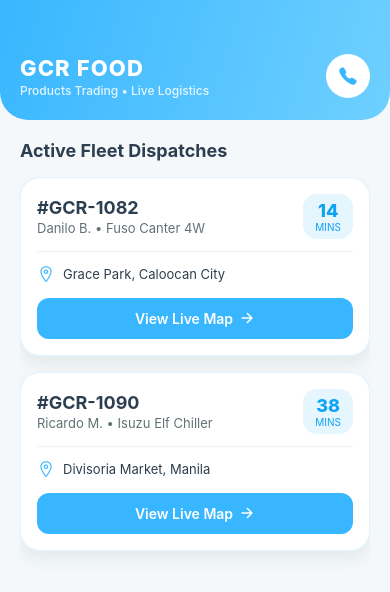
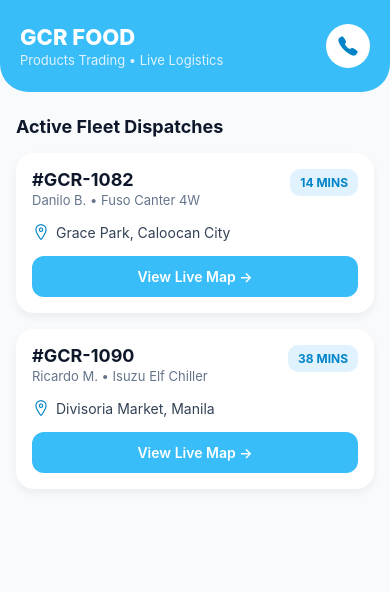
Before and after one commit to danilobrenio21/gcr-truck-track-app, a React Native app: screen / in a window 390 px wide. Shown: the top 592 px of the page. Built offline with nearby package versions, Linux system fonts and the light colour scheme.

Commit message:
Update App.js

```diff
--- a/App.js
+++ b/App.js
@@ -1,23 +1,216 @@
-import React, { useState } from 'react';
-import { StatusBar } from 'expo-status-bar';
-import { StyleSheet, View } from 'react-native';
-import DashboardScreen from './src/screens/DashboardScreen';
-import LiveMapScreen from './src/screens/LiveMapScreen';
+import React, { useState, useEffect, useRef } from 'react';
+import {
+  StyleSheet,
+  View,
+  Text,
+  TouchableOpacity,
+  SafeAreaView,
+  Linking,
+} from 'react-native';
+import MapView, { Marker, Polyline } from 'react-native-maps';
+import { Ionicons } from '@expo/vector-icons';
+
+const DISPATCHES = [
+  {
+    id: 'GCR-1082',
+    driver: 'Danilo B.',
+    vehicle: 'Fuso Canter 4W',
+    destinationName: 'Grace Park, Caloocan City',
+    contact: '8634-7097',
+    eta: '14 MINS',
+    origin: { latitude: 14.6507, longitude: 120.9575 }, // Navotas/Malabon side
+    destination: { latitude: 14.6438, longitude: 120.9858 }, // Grace Park
+  },
+  {
+    id: 'GCR-1090',
+    driver: 'Ricardo M.',
+    vehicle: 'Isuzu Elf Chiller',
+    destinationName: 'Divisoria Market, Manila',
+    contact: '8634-7098',
+    eta: '38 MINS',
+    origin: { latitude: 14.635, longitude: 120.96 },
+    destination: { latitude: 14.601, longitude: 120.973 },
+  },
+];
 
 export default function App() {
-  const [activeDelivery, setActiveDelivery] = useState(null);
+  const [selectedTruck, setSelectedTruck] = useState(null);
+  const [routeCoordinates, setRouteCoordinates] = useState([]);
+  const [truckCoordIndex, setTruckCoordIndex] = useState(0);
+  const mapRef = useRef(null);
+
+  // Fetch actual turn-by-turn road route via OSRM
+  useEffect(() => {
+    if (!selectedTruck) return;
+
+    const { origin, destination } = selectedTruck;
+    const url = `https://router.project-osrm.org/route/v1/driving/${origin.longitude},${origin.latitude};${destination.longitude},${destination.latitude}?overview=full&geometries=geojson`;
+
+    fetch(url)
+      .then((res) => res.json())
+      .then((data) => {
+        if (data.routes && data.routes[0]) {
+          const coords = data.routes[0].geometry.coordinates.map(([lng, lat]) => ({
+            latitude: lat,
+            longitude: lng,
+          }));
+          setRouteCoordinates(coords);
+          setTruckCoordIndex(0);
+
+          // Auto-fit map to the route
+          mapRef.current?.fitToCoordinates(coords, {
+            edgePadding: { top: 80, right: 60, bottom: 180, left: 60 },
+            animated: true,
+          });
+        }
+      })
+      .catch((err) => {
+        console.warn('Routing fetch failed, falling back to direct line:', err);
+        setRouteCoordinates([origin, destination]);
+      });
+  }, [selectedTruck]);
+
+  // Live truck simulation: moves along route every 2 seconds
+  useEffect(() => {
+    if (!routeCoordinates.length) return;
+
+    const interval = setInterval(() => {
+      setTruckCoordIndex((prev) => {
+        if (prev + 1 < routeCoordinates.length) {
+          return prev + 1;
+        }
+        return prev;
+      });
+    }, 2000);
+
+    return () => clearInterval(interval);
+  }, [routeCoordinates]);
+
+  // Dashboard List View
+  if (!selectedTruck) {
+    return (
+      <SafeAreaView style={styles.container}>
+        <View style={styles.header}>
+          <View>
+            <Text style={styles.headerTitle}>GCR FOOD</Text>
+            <Text style={styles.headerSubtitle}>Products Trading • Live Logistics</Text>
+          </View>
+          <TouchableOpacity
+            style={styles.callButton}
+            onPress={() => Linking.openURL('tel:8634-7097')}
+          >
+            <Ionicons name="call" size={22} color="#0284c7" />
+          </TouchableOpacity>
+        </View>
+
+        <View style={styles.content}>
+          <Text style={styles.sectionTitle}>Active Fleet Dispatches</Text>
+
+          {DISPATCHES.map((item) => (
+            <View key={item.id} style={styles.card}>
+              <View style={styles.cardHeader}>
+                <View>
+                  <Text style={styles.cardId}>#{item.id}</Text>
+                  <Text style={styles.cardDriver}>
+                    {item.driver} • {item.vehicle}
+                  </Text>
+                </View>
+                <View style={styles.etaBadge}>
+                  <Text style={styles.etaText}>{item.eta}</Text>
+                </View>
+              </View>
+
+              <View style={styles.destRow}>
+                <Ionicons name="location-outline" size={18} color="#0284c7" />
+                <Text style={styles.destText}>{item.destinationName}</Text>
+              </View>
+
+              <TouchableOpacity
+                style={styles.actionBtn}
+                onPress={() => setSelectedTruck(item)}
+              >
+                <Text style={styles.actionBtnText}>View Live Map →</Text>
+              </TouchableOpacity>
+            </View>
+          ))}
+        </View>
+      </SafeAreaView>
+    );
+  }
+
+  // Live Map View with Street Routing & Moving Truck
+  const currentTruckPos =
+    routeCoordinates.length > 0
+      ? routeCoordinates[truckCoordIndex]
+      : selectedTruck.origin;
 
   return (
-    <View style={styles.container}>
-      <StatusBar style="light" />
-      {activeDelivery ? (
-        <LiveMapScreen
-          delivery={activeDelivery}
-          onBack={() => setActiveDelivery(null)}
-        />
-      ) : (
-        <DashboardScreen onSelectDelivery={(item) => setActiveDelivery(item)} />
-      )}
+    <View style={styles.mapContainer}>
+      <MapView
+        ref={mapRef}
+        style={StyleSheet.absoluteFillObject}
+        initialRegion={{
+          latitude: selectedTruck.origin.latitude,
+          longitude: selectedTruck.origin.longitude,
+          latitudeDelta: 0.05,
+          longitudeDelta: 0.05,
+        }}
+      >
+        {/* Actual Road Street Polyline */}
+        {routeCoordinates.length > 0 && (
+          <Polyline
+            coordinates={routeCoordinates}
+            strokeColor="#0284c7"
+            strokeWidth={4}
+          />
+        )}
+
+        {/* Live Truck Marker */}
+        <Marker coordinate={currentTruckPos} title={`Truck #${selectedTruck.id}`}>
+          <View style={styles.truckMarker}>
+            <Ionicons name="bus" size={20} color="#ffffff" />
+          </View>
+        </Marker>
+
+        {/* Delivery Destination Marker */}
+        <Marker
+          coordinate={selectedTruck.destination}
+          title={selectedTruck.destinationName}
+        >
+          <View style={styles.destMarker}>
+            <Ionicons name="location" size={22} color="#0f172a" />
+          </View>
+        </Marker>
+      </MapView>
+
+      {/* Back Button */}
+      <TouchableOpacity
+        style={styles.backBtn}
+        onPress={() => setSelectedTruck(null)}
+      >
+        <Ionicons name="chevron-back" size={24} color="#0f172a" />
+      </TouchableOpacity>
+
+      {/* Bottom Dispatch Card */}
+      <View style={styles.bottomCard}>
+        <View style={styles.cardHeader}>
+          <View>
+            <Text style={styles.bottomCardTitle}>
+              Delivery Route: {selectedTruck.id}
+            </Text>
+            <Text style={styles.bottomCardDest}>
+              {selectedTruck.destinationName}
+            </Text>
+          </View>
+          <View style={styles.etaBadge}>
+            <Text style={styles.etaText}>{selectedTruck.eta}</Text>
+          </View>
+        </View>
+
+        <Text style={styles.driverInfo}>
+          Driver: {selectedTruck.driver} • Contact: {selectedTruck.contact}
+        </Text>
+      </View>
     </View>
   );
 }
@@ -25,6 +218,159 @@
 const styles = StyleSheet.create({
   container: {
     flex: 1,
-    backgroundColor: '#F4F8FA',
+    backgroundColor: '#f8fafc',
+  },
+  header: {
+    flexDirection: 'row',
+    justifyContent: 'space-between',
+    alignItems: 'center',
+    backgroundColor: '#38bdf8',
+    paddingHorizontal: 20,
+    paddingVertical: 24,
+    borderBottomLeftRadius: 28,
+    borderBottomRightRadius: 28,
+  },
+  headerTitle: {
+    fontSize: 22,
+    fontWeight: '800',
+    color: '#ffffff',
+  },
+  headerSubtitle: {
+    fontSize: 13,
+    color: '#e0f2fe',
+    marginTop: 2,
+  },
+  callButton: {
+    backgroundColor: '#ffffff',
+    width: 44,
+    height: 44,
+    borderRadius: 22,
+    justifyContent: 'center',
+    alignItems: 'center',
+  },
+  content: {
+    flex: 1,
+    paddingHorizontal: 16,
+    paddingTop: 24,
+  },
+  sectionTitle: {
+    fontSize: 18,
+    fontWeight: '700',
+    color: '#0f172a',
+    marginBottom: 16,
+  },
+  card: {
+    backgroundColor: '#ffffff',
+    borderRadius: 18,
+    padding: 16,
+    marginBottom: 16,
+    shadowColor: '#000',
+    shadowOpacity: 0.06,
+    shadowOffset: { width: 0, height: 4 },
+    shadowRadius: 10,
+    elevation: 3,
+  },
+  cardHeader: {
+    flexDirection: 'row',
+    justifyContent: 'space-between',
+    alignItems: 'flex-start',
+  },
+  cardId: {
+    fontSize: 18,
+    fontWeight: '700',
+    color: '#0f172a',
+  },
+  cardDriver: {
+    fontSize: 13,
+    color: '#64748b',
+    marginTop: 2,
+  },
+  etaBadge: {
+    backgroundColor: '#e0f2fe',
+    borderRadius: 10,
+    paddingHorizontal: 10,
+    paddingVertical: 6,
+  },
+  etaText: {
+    color: '#0284c7',
+    fontWeight: '700',
+    fontSize: 12,
+  },
+  destRow: {
+    flexDirection: 'row',
+    alignItems: 'center',
+    marginVertical: 14,
+    gap: 6,
+  },
+  destText: {
+    fontSize: 14,
+    color: '#334155',
+  },
+  actionBtn: {
+    backgroundColor: '#38bdf8',
+    paddingVertical: 12,
+    borderRadius: 12,
+    alignItems: 'center',
+  },
+  actionBtnText: {
+    color: '#ffffff',
+    fontWeight: '600',
+    fontSize: 14,
+  },
+  mapContainer: {
+    flex: 1,
+  },
+  backBtn: {
+    position: 'absolute',
+    top: 50,
+    left: 20,
+    backgroundColor: '#ffffff',
+    width: 44,
+    height: 44,
+    borderRadius: 22,
+    justifyContent: 'center',
+    alignItems: 'center',
+    shadowColor: '#000',
+    shadowOpacity: 0.15,
+    shadowRadius: 6,
+    elevation: 4,
+  },
+  truckMarker: {
+    backgroundColor: '#38bdf8',
+    padding: 8,
+    borderRadius: 20,
+    borderWidth: 2,
+    borderColor: '#ffffff',
+  },
+  destMarker: {
+    padding: 4,
+  },
+  bottomCard: {
+    position: 'absolute',
+    bottom: 30,
+    left: 16,
+    right: 16,
+    backgroundColor: '#ffffff',
+    borderRadius: 20,
+    padding: 18,
+    shadowColor: '#000',
+    shadowOpacity: 0.1,
+    shadowRadius: 10,
+    elevation: 5,
+  },
+  bottomCardTitle: {
+    fontSize: 16,
+    fontWeight: '700',
+    color: '#0f172a',
+  },
+  bottomCardDest: {
+    fontSize: 13,
+    color: '#64748b',
+    marginTop: 2,
+  },
+  driverInfo: {
+    marginTop: 12,
+    fontSize: 12,
+    color: '#475569',
   },
 });
```
